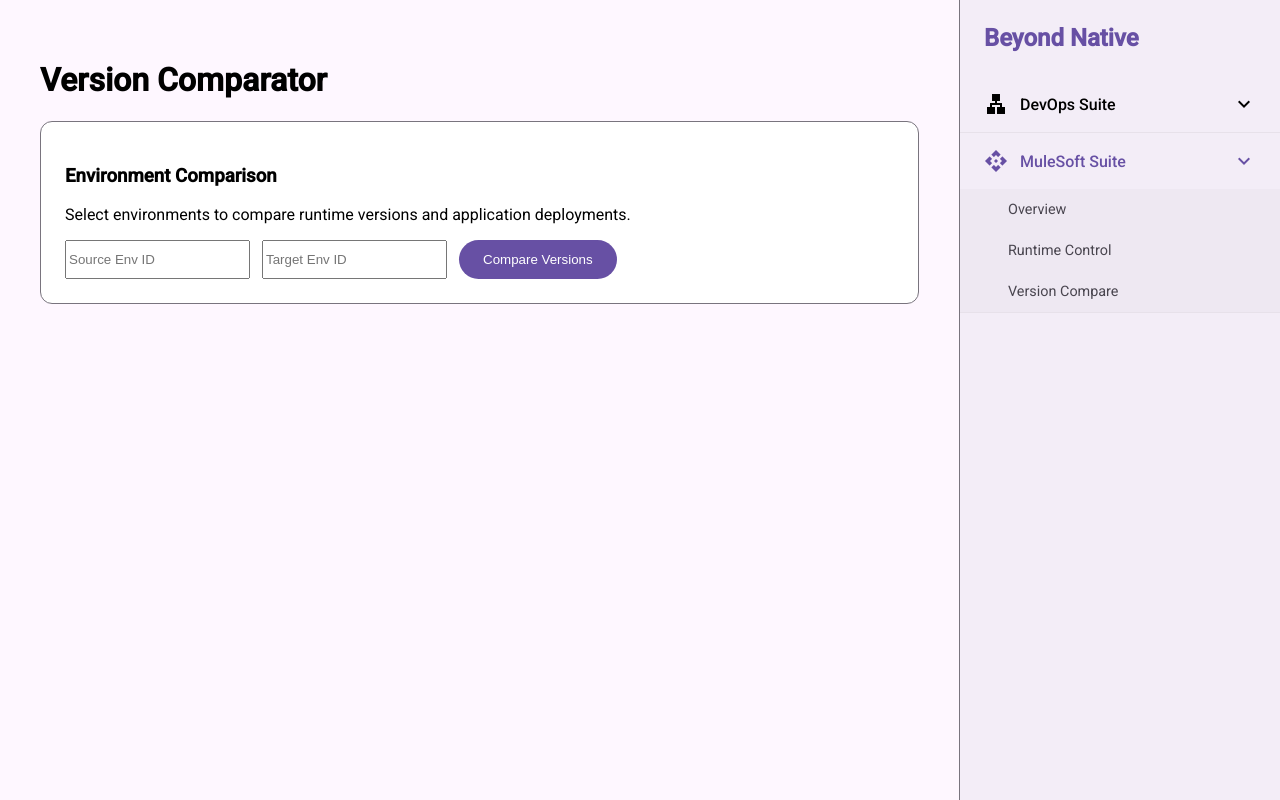
After one commit to devsha256/BeyondNative, a Flask app: page /mulesoft/version-comparator in a window 1280 px wide. The commit adds this page. Run offline with Flask 3, Linux system fonts and the light colour scheme.

Commit message:
update the run apps

```diff
--- a/app.py
+++ b/app.py
@@ -2,30 +2,51 @@ from flask import Flask, render_template, request, jsonify
 from flask_cors import CORS
 from devops_module import AzureDevOpsManager
 from mulesoft_module import MuleSoftManager
+from concurrent.futures import ThreadPoolExecutor
 
 app = Flask(__name__)
-# CRITICAL: CORS must be enabled to allow the Anypoint tab to talk to localhost
 CORS(app)
-
 devops = AzureDevOpsManager()
 mule = MuleSoftManager()
 
+# --- Common/Home ---
 @app.route('/')
-def index():
+def home():
     return render_template('index.html')
+
+# --- DevOps Suite ---
+@app.route('/devops')
+def devops_index():
+    return render_template('devops/index.html')
+
+@app.route('/devops/discovery')
+def devops_discovery():
+    return render_template('devops/discovery.html')
+
+@app.route('/devops/bulk-pr')
+def bulk_pr_view():
+    return render_template('devops/bulk_pr.html')
+
+# --- MuleSoft Suite ---
+@app.route('/mulesoft')
+def mulesoft_index():
+    return render_template('mulesoft/index.html')
 
 @app.route('/mulesoft/runtime-control')
 def runtime_control():
     return render_template('mulesoft/runtime_control.html')
 
+@app.route('/mulesoft/version-comparator')
+def version_comparator():
+    return render_template('mulesoft/version_comparator.html')
+
+# --- Shared APIs ---
 @app.route('/api/mule/set-session', methods=['POST'])
 def set_mule_session():
     data = request.json
     if data and 'cookie' in data:
         mule.set_session(data['cookie'])
-        print(">>> MuleSoft Session Synchronized Successfully")
-        return jsonify({"status": "success", "message": "Session Synced"})
-    return jsonify({"status": "error", "message": "No cookie data received"}), 400
+    return jsonify({"status": "success", "message": "Session Synced"})
 
 @app.route('/api/mule/apps', methods=['POST'])
 def get_mule_apps():
@@ -33,5 +54,27 @@ def get_mule_apps():
     apps = mule.get_runtime_apps(data['org_id'], data['env_id'])
     return jsonify(apps)
 
+@app.route('/api/extract-repos', methods=['POST'])
+def extract_repos():
+    prefix = request.json.get('prefix', '')
+    return jsonify({"repositories": devops.get_repositories(prefix)})
+
+@app.route('/api/branches/<repo_name>')
+def get_branches(repo_name):
+    return jsonify(devops.get_branches(repo_name))
+
+@app.route('/api/repo-details', methods=['GET'])
+def get_repo_details():
+    repo = request.args.get('repo')
+    source = request.args.get('source', 'develop')
+    target = request.args.get('target', 'main')
+    return jsonify(devops.get_commit_details(repo, source, target))
+
+@app.route('/api/create-pr', methods=['POST'])
+def create_pr():
+    data = request.json
+    status, result = devops.create_pull_request(data['repo_id'], data['from_branch'], data['to_branch'], data.get('last_msg'))
+    return jsonify({"status": status, "result": result})
+
 if __name__ == '__main__':
     app.run(debug=True)
--- a/templates/base.html
+++ b/templates/base.html
@@ -10,11 +10,9 @@
 <body>
     <div class="app-container">
         <main>{% block content %}{% endblock %}</main>
-
         <nav class="nav-drawer">
             <div class="nav-header">
                 <h2 style="color:var(--md-sys-color-primary); margin:0;">Beyond Native</h2>
-                <small style="color:#79747E;">Suite Manager v1.0</small>
             </div>
 
             <div class="accordion-item">
@@ -25,7 +23,7 @@
                 <div id="content-devops" class="accordion-content">
                     <a href="/devops" class="nav-sub-item">Overview</a>
                     <a href="/devops/discovery" class="nav-sub-item">Repo Discovery</a>
-                    <a href="/devops/bulk-pr" class="nav-sub-item">Bulk PR Automator</a>
+                    <a href="/devops/bulk-pr" class="nav-sub-item">Bulk PRs</a>
                 </div>
             </div>
 
@@ -42,24 +40,14 @@
             </div>
         </nav>
     </div>
-
     <script>
         function toggleAccordion(contentId, headId) {
             const content = document.getElementById(contentId);
             const head = document.getElementById(headId);
             const isShowing = content.classList.contains('show');
-
-            // Close others (Optional: for strict accordion behavior)
             document.querySelectorAll('.accordion-content').forEach(el => el.classList.remove('show'));
-            document.querySelectorAll('.accordion-header').forEach(el => el.classList.remove('active'));
-
-            if (!isShowing) {
-                content.classList.add('show');
-                head.classList.add('active');
-            }
+            if (!isShowing) { content.classList.add('show'); head.classList.add('active'); }
         }
-
-        // Auto-expand based on URL
         window.onload = () => {
             const path = window.location.pathname;
             if (path.includes('devops')) toggleAccordion('content-devops', 'head-devops');
--- /dev/null
+++ b/templates/mulesoft/version_comparator.html
@@ -0,0 +1,14 @@
+{% extends "base.html" %}
+{% block title %}Version Comparator{% endblock %}
+{% block content %}
+<h1>Version Comparator</h1>
+<div class="m3-card">
+    <h3>Environment Comparison</h3>
+    <p>Select environments to compare runtime versions and application deployments.</p>
+    <div style="display:flex; gap:12px;">
+        <input type="text" class="m3-input" placeholder="Source Env ID">
+        <input type="text" class="m3-input" placeholder="Target Env ID">
+        <button class="m3-button">Compare Versions</button>
+    </div>
+</div>
+{% endblock %}
```
Also changed, not shown: mulesoft_module.py (+3 -9 lines), templates/mulesoft/index.html (+5 -5 lines).
